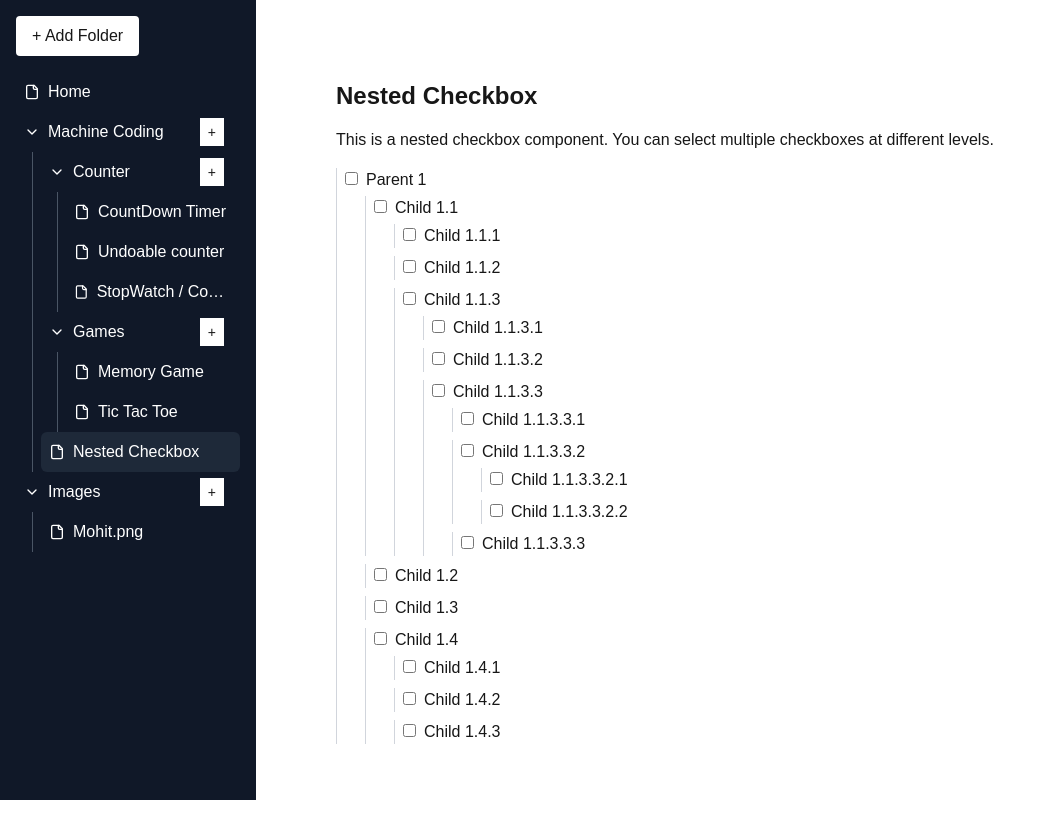
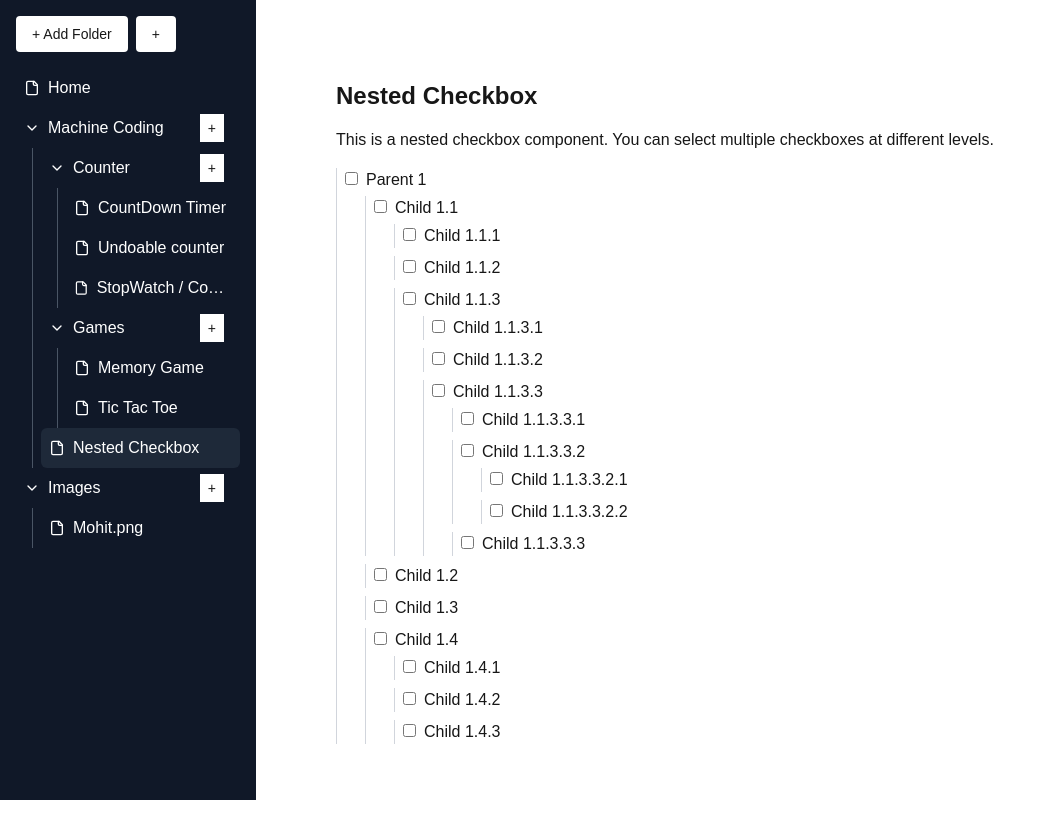
Before and after one commit to cwmohit/machine-coding-playground, a Next.js app: page /machine-coding/nested-checkbox in a window 1280 px wide. Shown: the whole page, without its empty margins (0-1056 px from the left). After the commit the page ends 800 px from the top, so only its background shows below. Built offline with nearby package versions, Linux system fonts and the light colour scheme.

Commit message:
Mohit | route fixes

```diff
--- a/Components/Layout.js
+++ b/Components/Layout.js
@@ -5,7 +5,7 @@ const Layout = ({ children }) => {
   return (
     <div className="flex flex-row min-h-screen">
       <Sidebar menuItems={menuItems} />
-      <main className="w-full col-span-5 xl:col-span-6 ">{children}</main>
+      <main className="w-full col-span-5 xl:col-span-6 max-h-screen overflow-auto">{children}</main>
     </div>
   );
 };
--- a/Components/Sidebar.js
+++ b/Components/Sidebar.js
@@ -2,11 +2,12 @@ import React, { useEffect, useState } from "react";
 import { ChevronRight, ChevronDown, File } from "lucide-react";
 import { useRouter } from "next/router";
 import useLocalStorage from "@/hooks/useLocalStorage";
-const MENU_VERSION = 'v2.0';
+import { MENU_VERSION } from "@/helpers/constants";
 
 const Sidebar = ({ menuItems }) => {
   const [menus, setMenus] = useLocalStorage(MENU_VERSION, menuItems);
   const [createFolder, setCreateFolder] = useState(false);
+  const [createFile, setCreateFile] = useState(false);
   const router = useRouter();
 
   function onSave(key, newValue) {
@@ -43,30 +44,49 @@ const Sidebar = ({ menuItems }) => {
     router.push(newRoute);
   }
 
-  const onSaveFolderInRoot = (value) => {
+  const onSaveInRoot = (value, type) => {
      const newKey = value.toLowerCase().split(" ").join("-");
      setMenus((prevMenus) => [...prevMenus,
       {
         name: value,
         key: newKey,
+        ...(type === 'file' ? {
+          link: `/${newKey}`,
+        } : {
           children: []
+        })
       }
     ]);
+
+    if(type === 'file') router.push(`/${newKey}`);
   }
 
   return (
     <div className="min-w-64 bg-gray-900 text-white h-screen p-4 col-span-2 xl:col-span-1">
+      <div className="flex items-start gap-2">
         <button
-        className="bg-blue-500 text-white px-4 py-2 mb-4 rounded"
+          className="bg-blue-500 text-white px-4 py-2 mb-4 rounded text-sm"
           onClick={() => setCreateFolder(true)}
         >
           + Add Folder
         </button>
-      {createFolder ? <FileEditor onSave={(value) => {
+        <button
+          className="bg-blue-500 text-white px-4 py-2 mb-4 rounded text-sm"
+          onClick={() => setCreateFile(true)}
+        >
+          +
+        </button>
+      </div>
+      {createFolder || createFile ? <FileEditor onSave={(value) => {
         if(value){
-          onSaveFolderInRoot(value);
+          if(createFile){
+            onSaveInRoot(value, 'file');
+          }else{
+            onSaveInRoot(value, 'folder');
           }
+          setCreateFile(false);
           setCreateFolder(false);
+        }
       }} /> : null}
       <ul>
         {menus.map((item, index) => (
--- a/helpers/constants.js
+++ b/helpers/constants.js
@@ -87,3 +87,6 @@ export const checkboxData = [
     ]
   }
 ]
+
+
+export const MENU_VERSION = 'v2.0';
--- a/pages/[...slug]/index.js
+++ b/pages/[...slug]/index.js
@@ -1,5 +1,5 @@
 import DynamicEditor from "@/Components/DynamicEditor";
-import { menuItems } from "@/helpers/constants";
+import { MENU_VERSION, menuItems } from "@/helpers/constants";
 import { useRouter } from "next/router";
 import { useEffect, useState } from "react";
 import { parse } from "url";
@@ -43,7 +43,7 @@ export const flattenMenuItems = (items) => {
 };
 
 export const isValidPath = (reqPath) => {
-  const menus = window.localStorage.getItem("menus");
+  const menus = window.localStorage.getItem(MENU_VERSION);
   const storedMenus = menus ? JSON.parse(menus) : menuItems;
   const validPaths = flattenMenuItems(storedMenus);
   return validPaths.includes(reqPath);
```
Lines whose indentation alone changed are shown as unchanged.
